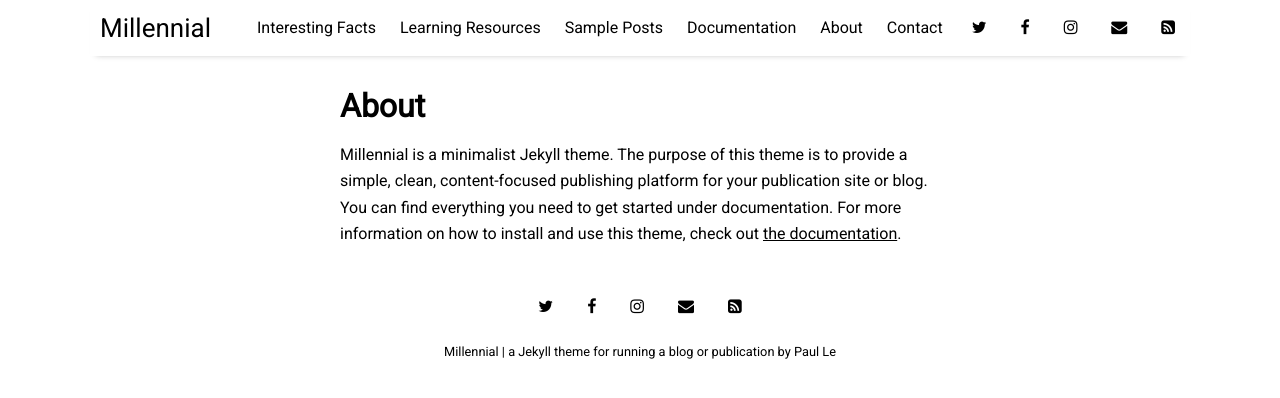
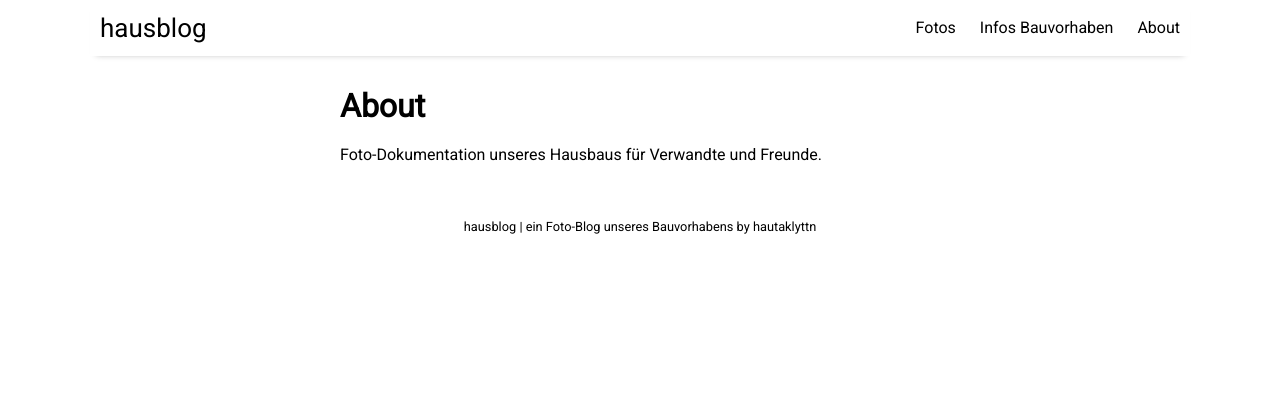
Before and after one commit to Hautaklyttn/hausblog, a Jekyll site: the page built from docs/pages/about.md, in a window 1280 px wide. Shown: the top 398 px of the page. Built offline with Jekyll 4.4.1, drawn with Linux system fonts in a browser that asks for light colours; nearby versions of some CDN libraries.

Commit message:
Initial adaptions

```diff
--- a/docs/Gemfile
+++ b/docs/Gemfile
@@ -8,7 +8,8 @@ source "https://rubygems.org"
 #
 # This will help ensure the proper Jekyll version is running.
 # Happy Jekylling!
-gem "jekyll", "~> 3.6.2"
+# gem "jekyll", "~> 3.6.2"
+gem "jekyll", ENV["JEKYLL_VERSION"] if ENV["JEKYLL_VERSION"]
 
 # This is the default theme for new Jekyll sites. You may change this to anything you like.
 gem "minima", "~> 2.0"
--- a/docs/_config.yml
+++ b/docs/_config.yml
@@ -14,9 +14,9 @@ sass:
   style: :nested
 
 # Customise atom feed settings (this is where Jekyll-Feed gets configuration information)
-title:		           "Millennial"
-description:	       "a Jekyll theme for running a blog or publication"
-author:              "Paul Le"
+title:		           "hausblog"
+description:	       "ein Foto-Blog unseres Bauvorhabens"
+author:              "hautaklyttn"
 
 # RSS 2.0 can be used instead of Atom by uncommenting following two lines
 #feed:
--- a/docs/_data/settings.yml
+++ b/docs/_data/settings.yml
@@ -4,23 +4,23 @@ disqus:
   disqus_shortname: 'millennial-3'
 
 # If you are not using Google Analytics, please change 'google-ID' to an empty string
-google-ID: 'UA-112060364-2'
+google-ID: ''
 
 menu:
-- {name: 'Interesting Facts', folder: 'pages', file: 'facts.html'}
-- {name: 'Learning Resources', folder: 'pages', file: 'resources.html'}
-- {name: 'Sample Posts', folder: 'pages', file: 'sample-posts.html'}
-- {name: 'Documentation', folder: 'pages', file: 'documentation.html'}
+- {name: 'Fotos', folder: 'pages', file: 'facts.html'}
+- {name: 'Infos Bauvorhaben', folder: 'pages', file: 'resources.html'}
+# - {name: 'Sample Posts', folder: 'pages', file: 'sample-posts.html'}
+# - {name: 'Documentation', folder: 'pages', file: 'documentation.html'}
 - {name: 'About', folder: 'pages', file: 'about.html'}
-- {name: 'Contact', folder: 'pages', file: 'contact.html'}
+# - {name: 'Contact', folder: 'pages', file: 'contact.html'}
 
 # Available social icons are powered by Font Awesome, so you can use any icon that they offer
 social:
-- {icon: 'twitter', link: 'https://twitter.com/paululele'}
-- {icon: 'facebook', link: 'https://www.facebook.com/Le.Paul.94'}
-- {icon: 'instagram', link: 'https://instagram.com/paululele'}
-- {icon: 'envelope', link: 'mailto:l.nguyen.paul@gmail.com'}
-- {icon: 'rss-square', link: 'feed.xml'}
+# - {icon: 'twitter', link: 'https://twitter.com/paululele'}
+# - {icon: 'facebook', link: 'https://www.facebook.com/Le.Paul.94'}
+# - {icon: 'instagram', link: 'https://instagram.com/paululele'}
+# - {icon: 'envelope', link: 'mailto:l.nguyen.paul@gmail.com'}
+# - {icon: 'rss-square', link: 'feed.xml'}
 # - {icon: 'rss-square', link: 'rss-feed.xml'}
 
 # Customize site text
@@ -28,8 +28,8 @@ pagination:
   next_page: 'Newer'
   previous_page: 'Older'
 
-sharing_button_prompt: 'Feel free to share!'
+# sharing_button_prompt: 'Feel free to share!'
 
-related_posts: 'You may also enjoy...'
+# related_posts: 'You may also enjoy...'
 
-post_date_prefix: 'Written on'
+# post_date_prefix: 'Written on'
--- a/docs/pages/about.md
+++ b/docs/pages/about.md
@@ -3,4 +3,4 @@ layout: misc
 title: About
 ---
 
-Millennial is a minimalist Jekyll theme. The purpose of this theme is to provide a simple, clean, content-focused publishing platform for your publication site or blog. You can find everything you need to get started under documentation. For more information on how to install and use this theme, check out [the documentation]({{ site.github.url }}{% post_url 2016-10-10-getting-started %}).
+Foto-Dokumentation unseres Hausbaus für Verwandte und Freunde.
```
Also changed, not shown: docs/LICENSE.md (deleted).
